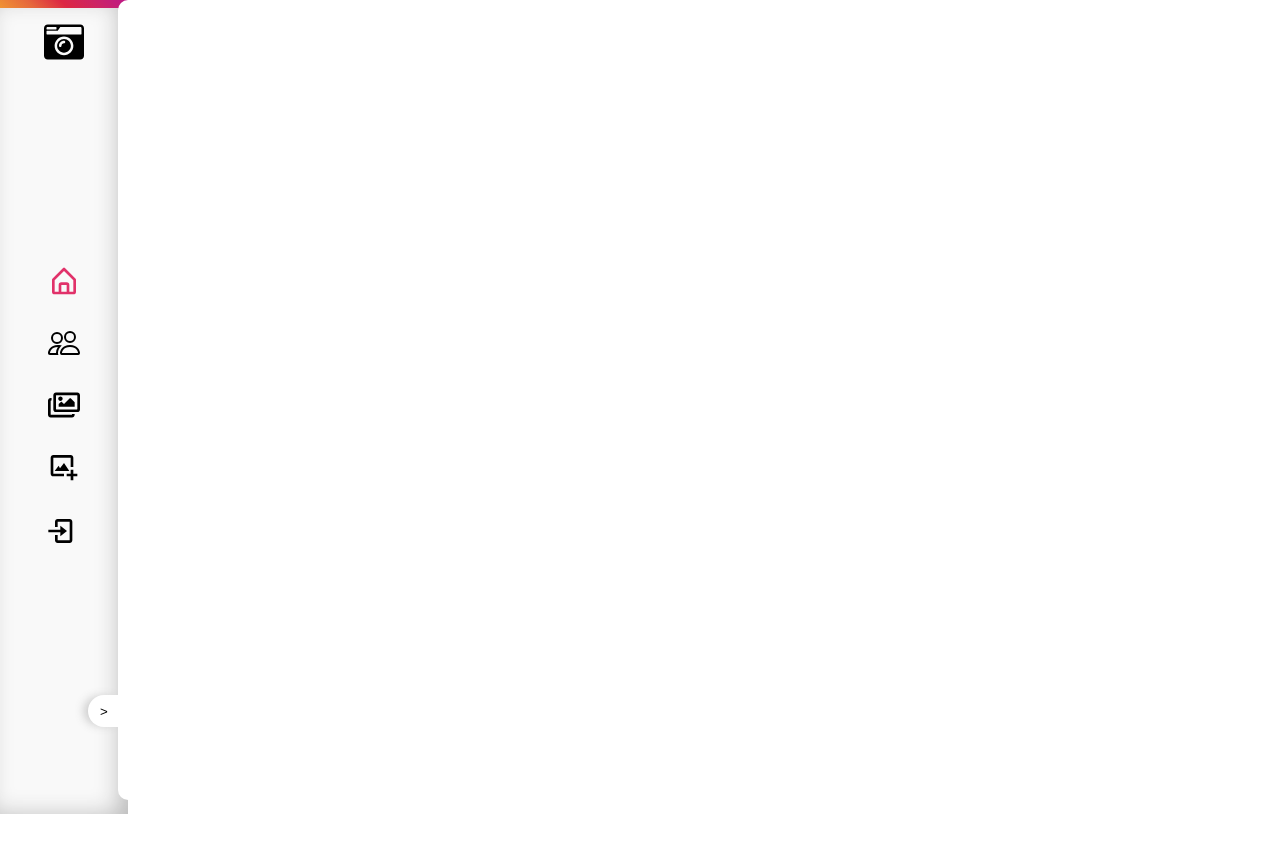
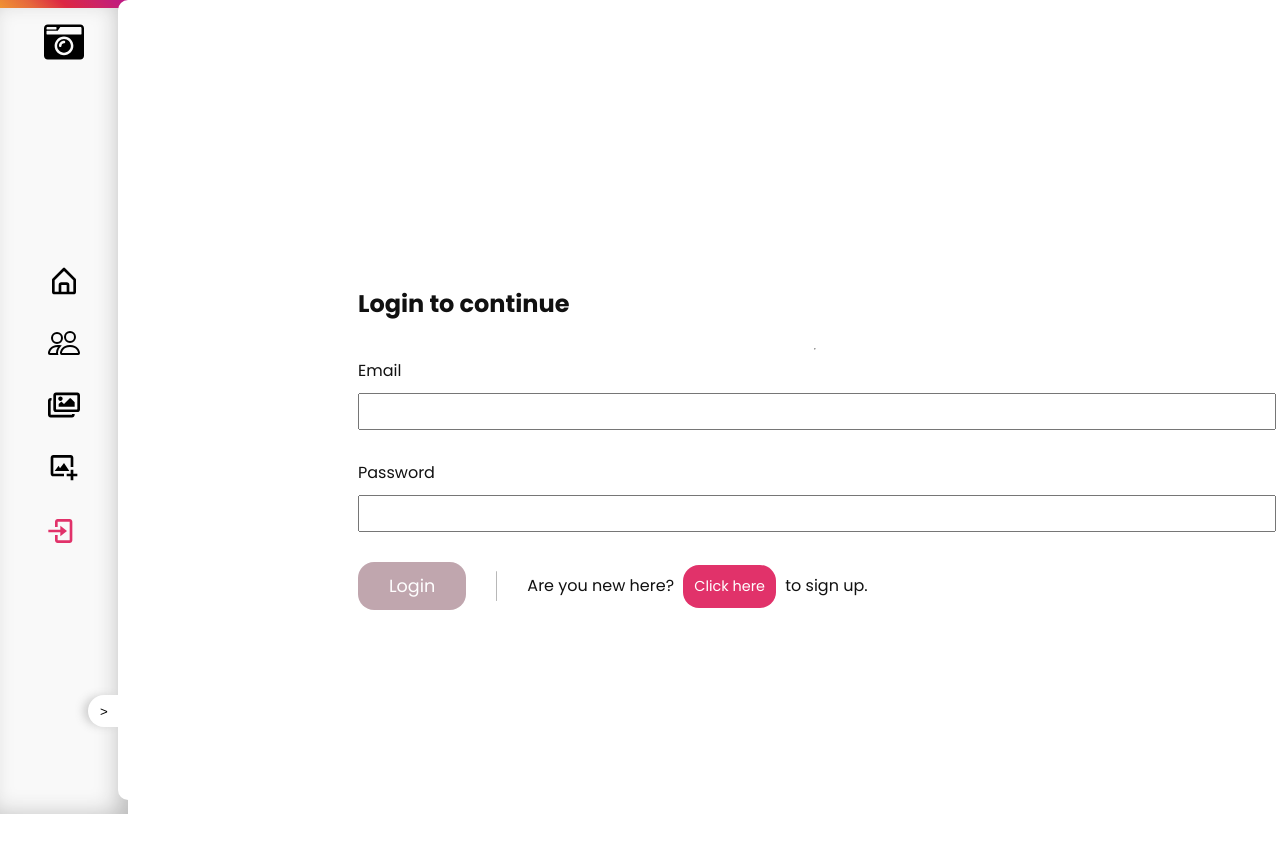
Before and after one commit to FoxSaysDerp/odyssey-app, a React (Create React App) app in the folder client/: page /auth in a window 1280 px wide. Before the commit this address led to /. Shown: the top 852 px of the page. Before the commit the page ends 800 px from the top, so only its background shows below. Built offline with nearby package versions, Linux system fonts and the light colour scheme.

Commit message:
Added Auth context

```diff
--- a/client/src/App.js
+++ b/client/src/App.js
@@ -1,17 +1,34 @@
 import "./styles/app.scss";
 
+import { useState, useCallback } from "react";
 import { BrowserRouter, Route, Redirect, Switch } from "react-router-dom";
+import { AuthContext } from "./common/context/auth-context";
 
 import { Main } from "./styles/Main";
 
 import Header from "./common/components/Layout/Header";
+
 import Users from "./user/pages/Users";
+import Auth from "./user/pages/Auth";
+
 import NewMemory from "./memories/pages/NewMemory";
 import UpdateMemory from "./memories/pages/UpdateMemory";
 import UserMemories from "./memories/pages/UserMemories";
 
 const App = () => {
+   const [isLoggedIn, setIsLoggedIn] = useState(false);
+
+   const login = useCallback(() => {
+      setIsLoggedIn(true);
+   }, []);
+   const logout = useCallback(() => {
+      setIsLoggedIn(false);
+   }, []);
+
    return (
+      <AuthContext.Provider
+         value={{ isLoggedIn: isLoggedIn, login: login, logout: logout }}
+      >
          <BrowserRouter>
             <Header />
             <Main>
@@ -23,11 +40,17 @@ const App = () => {
                      component={UpdateMemory}
                      exact
                   />
-               <Route path="/:userId/memories" component={UserMemories} exact />
+                  <Route path="/auth" component={Auth} exact />
+                  <Route
+                     path="/:userId/memories"
+                     component={UserMemories}
+                     exact
+                  />
                   <Redirect to="/" />
                </Switch>
             </Main>
          </BrowserRouter>
+      </AuthContext.Provider>
    );
 };
 
--- a/client/src/common/components/Input.js
+++ b/client/src/common/components/Input.js
@@ -18,8 +18,10 @@ const InputLabel = styled.label`
 const InputField = styled.input`
    display: block;
    width: calc(100% - 6px);
-   padding: 3px 4px;
-   margin: 0;
+   padding: 5px 7px;
+   font-size: 1.25rem;
+   margin: 10px 0 30px 0;
+   max-width: calc(100% - 14px);
    ${({ isValid, isTouched }) =>
       !isValid &&
       isTouched &&
@@ -43,6 +45,7 @@ const InputTextArea = styled.textarea`
 
 const ErrorText = styled.p`
    display: block;
+   width: fit-content;
    font-size: 0.8rem;
    color: #831c21;
    background-color: #f8d7da;
@@ -50,7 +53,8 @@ const ErrorText = styled.p`
    border-radius: 8px;
    padding: 8px;
    width: calc(100% - 16px);
-   text-align: center;
+   text-align: left;
+   margin-top: -10px;
 `;
 
 const inputReducer = (state, action) => {
--- /dev/null
+++ b/client/src/common/context/auth-context.js
@@ -0,0 +1,7 @@
+import { createContext } from "react";
+
+export const AuthContext = createContext({
+   isLoggedIn: false,
+   login: () => {},
+   logout: () => {},
+});
--- a/client/src/common/hooks/useForm.js
+++ b/client/src/common/hooks/useForm.js
@@ -5,6 +5,9 @@ const formReducer = (state, action) => {
       case "INPUT_CHANGE": {
          let formIsValid = true;
          for (let inputId in state.inputs) {
+            if (!state.inputs[inputId]) {
+               continue;
+            }
             if (inputId === action.inputId) {
                formIsValid = formIsValid && action.isValid;
             } else {
--- /dev/null
+++ b/client/src/user/pages/Auth.js
@@ -0,0 +1,164 @@
+import { useState } from "react";
+import styled from "styled-components";
+
+import {
+   VALIDATOR_EMAIL,
+   VALIDATOR_MINLENGTH,
+   VALIDATOR_REQUIRE,
+} from "../../util/validators";
+import { useForm } from "../../common/hooks/useForm";
+
+import Input from "../../common/components/Input";
+import { button } from "../../common/components/Button";
+import theme from "../../styles/theme";
+
+const AuthWrapper = styled.div`
+   height: 100vh;
+   width: 100%;
+   display: flex;
+   justify-content: center;
+   padding: 30px 0;
+   flex-direction: column;
+`;
+
+const AuthForm = styled.form`
+   display: block;
+   width: 100%;
+`;
+
+const SubmitButton = styled.button`
+   ${button}
+`;
+
+const ButtonContainer = styled.div`
+   margin-top: 15px;
+   display: flex;
+   align-items: center;
+   column-gap: 30px;
+`;
+
+const SignUpButton = styled.button`
+   ${button}
+   display: inline-block;
+   padding: 10px;
+   font-size: 0.9rem;
+   margin: 0 5px;
+`;
+
+const Divider = styled.span`
+   display: block;
+   height: 30px;
+   width: 1px;
+   border-radius: 1px;
+   background-color: ${theme.color.gray};
+`;
+
+const Auth = () => {
+   const [isLoginMode, setIsLoginMode] = useState(true);
+
+   const { formState, inputHandler, setFormData } = useForm({
+      email: {
+         value: "",
+         isValid: false,
+      },
+      password: {
+         value: "",
+         isValid: false,
+      },
+   });
+
+   const authSubmitHandler = (e) => {
+      e.preventDefault();
+      console.log(formState.inputs);
+   };
+
+   const switchModeHandler = () => {
+      if (!isLoginMode) {
+         setFormData(
+            {
+               ...formState.inputs,
+               name: undefined,
+            },
+            formState.inputs.email.isValid && formState.inputs.password.isValid
+         );
+      } else {
+         setFormData(
+            {
+               ...formState.inputs,
+               name: {
+                  value: "",
+                  isValid: false,
+               },
+            },
+            false
+         );
+      }
+      setIsLoginMode((prevState) => !prevState);
+   };
+
+   return (
+      <AuthWrapper>
+         <h2>Login to continue</h2>
+         <hr />
+         <AuthForm onSubmit={authSubmitHandler}>
+            {!isLoginMode && (
+               <Input
+                  id="name"
+                  type="text"
+                  label="Name"
+                  validators={[VALIDATOR_REQUIRE()]}
+                  errorText="Please enter a name."
+                  onInput={inputHandler}
+               />
+            )}
+            <Input
+               id="email"
+               type="email"
+               label="Email"
+               validators={[VALIDATOR_EMAIL()]}
+               errorText="Please enter a valid email"
+               onInput={inputHandler}
+            />
+            <Input
+               id="password"
+               type="password"
+               label="Password"
+               validators={[VALIDATOR_MINLENGTH(10)]}
+               errorText="Please enter a valid password (at least 10 characters)."
+               onInput={inputHandler}
+            />
+            {isLoginMode ? (
+               <ButtonContainer>
+                  <SubmitButton type="submit" disabled={!formState.isValid}>
+                     Login
+                  </SubmitButton>
+                  <Divider />
+                  <span>
+                     Are you new here?{" "}
+                     <SignUpButton onClick={switchModeHandler}>
+                        Click here
+                     </SignUpButton>{" "}
+                     to sign up.
+                  </span>
+               </ButtonContainer>
+            ) : (
+               <ButtonContainer>
+                  <SubmitButton type="submit" disabled={!formState.isValid}>
+                     Register
+                  </SubmitButton>
+                  <Divider />
+                  <span>
+                     Do you already have an account?{" "}
+                     <SignUpButton onClick={switchModeHandler}>
+                        Click here
+                     </SignUpButton>{" "}
+                     to log in.
+                  </span>
+               </ButtonContainer>
+            )}
+         </AuthForm>
+      </AuthWrapper>
+   );
+};
+
+export default Auth;
```
Lines whose indentation alone changed are shown as unchanged.
